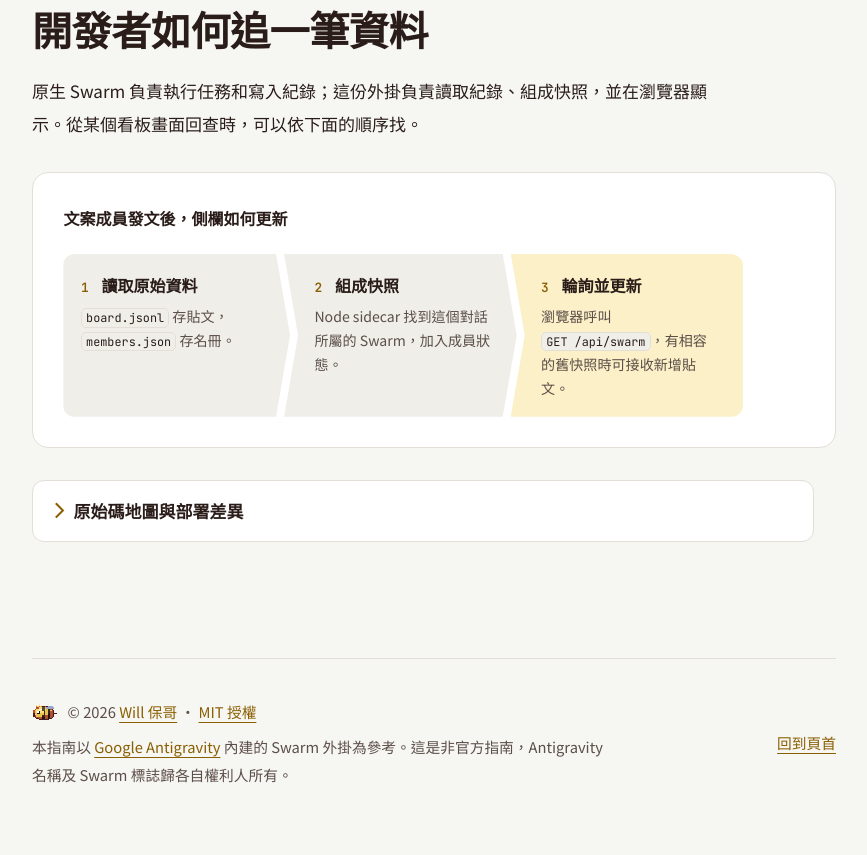
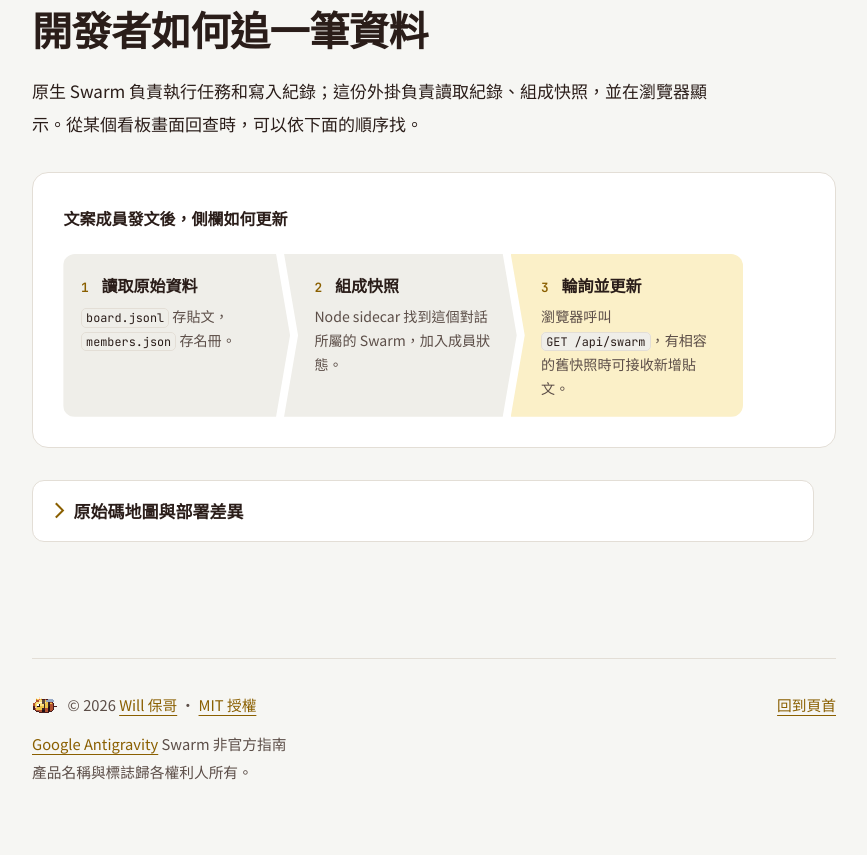
Before and after one commit to doggy8088/antigravity-swarm-guide, a plain HTML site: page index.html in a window 1280 px wide. Shown: the part 5455-6310 px from the top of the page, without its empty margins (354-1221 px from the left). Drawn offline with Linux system fonts and the light colour scheme; a web font is replaced by a local one.

Commit message:
Clarify the guide footer

```diff
--- a/index.html
+++ b/index.html
@@ -333,11 +333,12 @@ details.more summary:hover{color:var(--honey-text)}
 @media (max-width:560px){.src th,.src td{display:block;width:auto;padding:.15rem 0}.src th{padding-top:.7rem;border-top:1px solid var(--line)}.src td{border-top:0}.src tr:first-child th{border-top:0}}
 
 /* footer */
-footer{border-top:1px solid var(--line);margin-top:1rem;padding:2rem 0 3.5rem;display:flex;justify-content:space-between;align-items:center;flex-wrap:wrap;gap:1rem;color:var(--ink-2);font-size:.92rem}
+footer{border-top:1px solid var(--line);margin-top:1rem;padding:2rem 0 3.5rem;color:var(--ink-2);font-size:.92rem}
+.footer-row{display:flex;justify-content:space-between;align-items:center;flex-wrap:wrap;gap:.5rem 1rem}
 footer .brand{display:flex;align-items:center;gap:.6rem}
 footer img{width:26px;height:26px}
-.footer-credit{flex:1 1 280px}
-.footer-credit p{margin:.45rem 0}
+footer p{margin:0}
+.footer-note{margin-block-start:.75rem}
 
 /* responsive shell */
 @media (max-width:980px){
@@ -649,11 +650,14 @@ footer img{width:26px;height:26px}
 </section>
 
 <footer>
-  <div class="footer-credit">
+  <div class="footer-row">
     <p class="brand"><img class="pixel" src="assets/logo.svg" alt="" width="26" height="26"><span>© 2026 <a href="https://www.facebook.com/will.fans/" target="_blank" rel="noopener noreferrer">Will 保哥</a> · <a href="LICENSE">MIT 授權</a></span></p>
-    <p>本指南以 <a href="https://antigravity.google/">Google Antigravity</a> 內建的 Swarm 外掛為參考。這是非官方指南，Antigravity 名稱及 Swarm 標誌歸各自權利人所有。</p>
+    <a href="#top">回到頁首</a>
   </div>
-  <a href="#top">回到頁首</a>
+  <div class="footer-note">
+    <p><a href="https://antigravity.google/">Google Antigravity</a> Swarm 非官方指南</p>
+    <p>產品名稱與標誌歸各權利人所有。</p>
+  </div>
 </footer>
 </main>
 </div>
```
